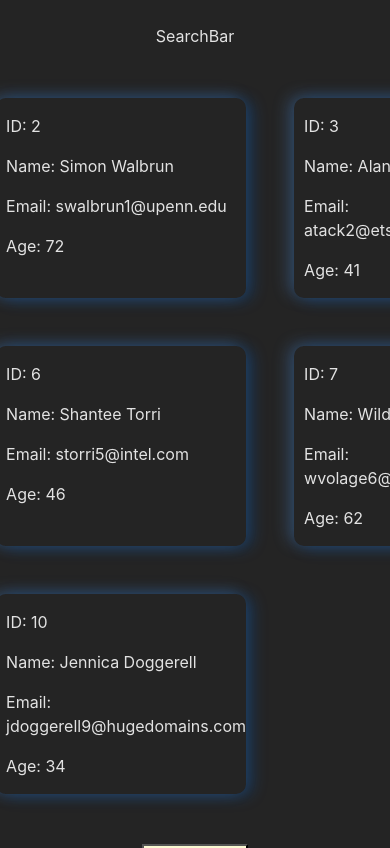
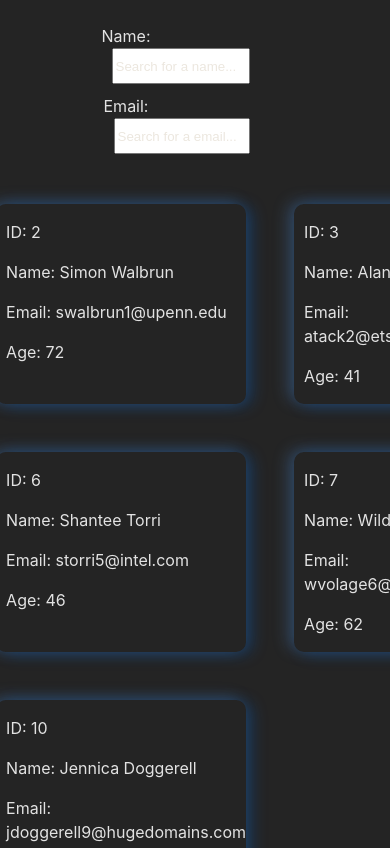
Before and after one commit to V24039/mikeLegal, a React (Vite) app: page / in a window 390 px wide. Shown: the top 848 px of the page. Built offline with nearby package versions, Linux system fonts and the light colour scheme.

Commit message:
search implemention

```diff
--- a/src/App.jsx
+++ b/src/App.jsx
@@ -1,14 +1,27 @@
+import { createContext, useState } from "react";
 import SearchBar from "./components/SearchBar/SearchBar";
 import UserData from "./components/UserDetails/UsersData";
 
 import "./App.css";
 
+export const AppContext = createContext({
+  name: "",
+  email: "",
+  setName: () => {},
+  setEmail: () => {},
+});
+
 function App() {
+  const [name, setName] = useState("");
+  const [email, setEmail] = useState("");
+
   return (
-    <div className="app">
-      <SearchBar />
-      <UserData />
-    </div>
+    <AppContext.Provider value={{ name, email, setEmail, setName }}>
+      <div className="app">
+        <SearchBar />
+        <UserData />
+      </div>
+    </AppContext.Provider>
   );
 }
 
--- a/src/MockAPISimul.js
+++ b/src/MockAPISimul.js
@@ -16,8 +16,8 @@ export const getUserDetails = async (name = "", email = "", currentId = 0) => {
     userDetails?.filter((value) => {
       // filter for name email query
       let queryCheck =
-        (name ? value?.name?.match(name) : true) &&
-        (email ? value?.email?.match(email) : true);
+        (name ? value?.name?.toLowerCase()?.match(name) : true) &&
+        (email ? value?.email?.toLowerCase()?.match(email) : true);
 
       return queryCheck;
     }).slice(currentId, currentId+10) // slice the user details array to 10 values
--- /dev/null
+++ b/src/components/SearchBar/SearchBar.css
@@ -0,0 +1,27 @@
+.search_bar{
+  display: flex;
+  place-items: center;
+  padding-inline: 50px;
+  gap: 25px;
+}
+
+input {
+  margin-left: 10px;
+  height: 30px;
+  aspect-ratio: 4/1;
+}
+
+input::placeholder {
+  color: rgb(236, 231, 223);
+}
+
+@media (max-width: 700px) {
+  .search_bar {
+    flex-direction: column;
+    gap: 10px;
+  }
+
+  input{
+    width: 70% !important;
+  }
+}
--- a/src/components/SearchBar/SearchBar.jsx
+++ b/src/components/SearchBar/SearchBar.jsx
@@ -1,7 +1,39 @@
+import { useContext } from "react";
+import { AppContext } from "../../App";
+
+import "./SearchBar.css"
+
 const SearchBar = () => {
+  const { email, name, setEmail, setName } = useContext(AppContext);
+
   return (
-    <div>SearchBar</div>
-  )
-}
+    <div className="search_bar">
+      <label htmlFor="nameQuery">
+        Name:
+        <input
+          id="nameQuery"
+          name="nameQuery"
+          placeholder="Search for a name..."
+          value={name}
+          onChange={(event) => {
+            setName(event.target.value);
+          }}
+        />
+      </label>
+      <label htmlFor="emailQuery">
+        Email:
+        <input
+          id="emailQuery"
+          name="emailQuery"
+          value={email}
+          placeholder="Search for a email..."
+          onChange={(event) => {
+            setEmail(event.target.value);
+          }}
+        />
+      </label>
+    </div>
+  );
+};
 
-export default SearchBar
+export default SearchBar;
--- a/src/components/UserDetails/UsersData.jsx
+++ b/src/components/UserDetails/UsersData.jsx
@@ -1,23 +1,29 @@
-import { useState, useEffect } from "react";
+import { useState, useEffect, useContext } from "react";
 
 import UserDetails from "./UserDetails";
 import { getUserDetails } from "../../MockAPISimul";
 
 import "./UserDetails.css";
+import { AppContext } from "../../App";
+import { useDebounce } from "../hooks/useDebounce";
 
 const UserData = () => {
+  const { email, name } = useContext(AppContext);
+  const debouncedName = useDebounce(name, 500);
+  const debouncedEmail = useDebounce(email, 500);
+
   const [userDetails, setUserDetails] = useState([]);
-  const [currentId, setCurrentId] = useState(0);// To store the current number user details displayed
+  const [currentId, setCurrentId] = useState(0); // To store the current number user details displayed
 
   useEffect(() => {
     fetchUserDetails();
-  }, [currentId]);
+  }, [currentId, debouncedEmail, debouncedName]);
 
-  const fetchUserDetails = async (name = "", email = "") => {
-    const response = await getUserDetails(name, email, currentId);
+  const fetchUserDetails = async () => {
+    const response = await getUserDetails(debouncedName, debouncedEmail, currentId);
 
     // checking if query provided and resetting the userDetails
-    if (name || email) {
+    if (debouncedEmail || debouncedName) {
       setUserDetails(response);
     } else {
       setUserDetails((prev) => [...prev, ...response]);
--- /dev/null
+++ b/src/components/hooks/useDebounce.js
@@ -0,0 +1,18 @@
+import { useEffect, useState } from "react";
+
+// to handle query debouncing
+export const useDebounce=(value, delay)=>{
+  const [debouncedValue, setDebouncedValue] = useState(value);
+
+  useEffect(() => {
+    // setting the debounced inside setTimeout so that the values set only after delay ms
+    const handler = setTimeout(()=>{
+      setDebouncedValue(value);
+    },delay)
+
+    // claring the timeput once the setting of value is complete
+    return () => clearTimeout(handler);
+  }, [value, delay])
+
+  return debouncedValue;
+}
```
